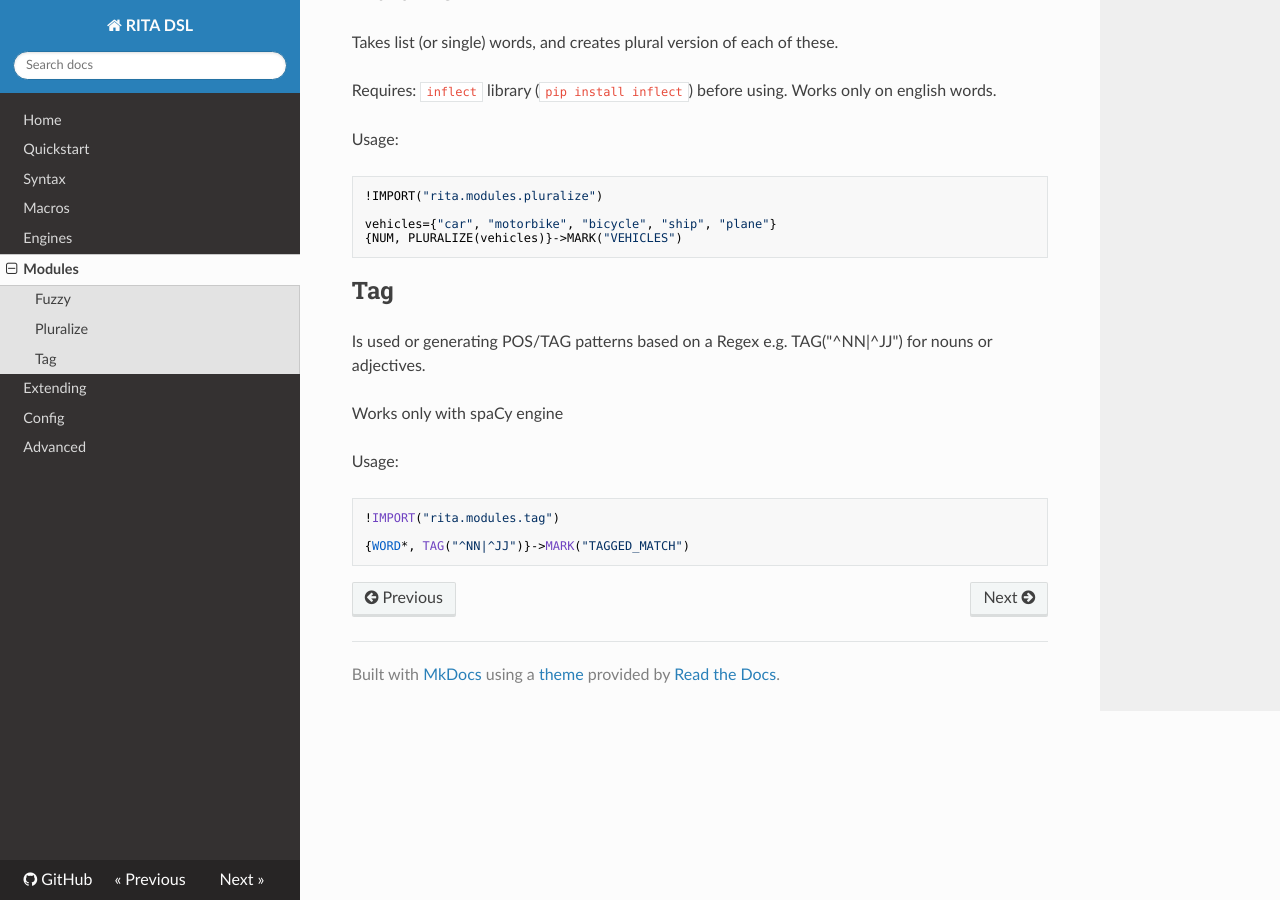
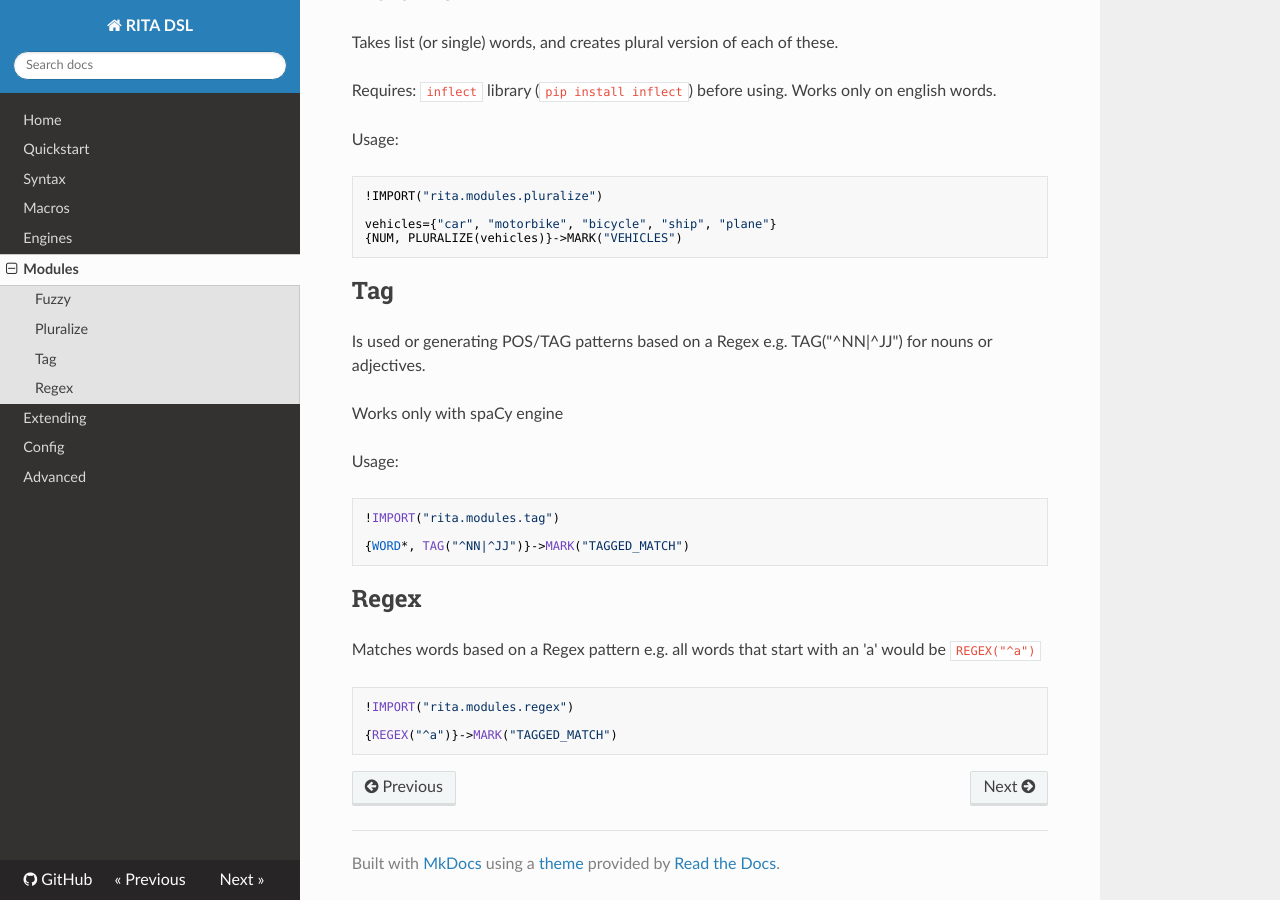
Before and after one commit to zaibacu/rita-dsl, an MkDocs documentation site: the page built from docs/modules.md, in a window 1280 px wide and 900 px high, scrolled down 795 px. Built offline with MkDocs 1.6.1, drawn with Linux system fonts in a browser that asks for light colours; nearby versions of some CDN libraries.

Commit message:
Add module regex

````diff
--- a/docs/modules.md
+++ b/docs/modules.md
@@ -54,3 +54,15 @@ Usage:
 
 {WORD*, TAG("^NN|^JJ")}->MARK("TAGGED_MATCH")
 ```
+
+## Regex
+
+Matches words based on a Regex pattern
+e.g. all words that start with an 'a' would be
+`REGEX("^a")`
+
+```
+!IMPORT("rita.modules.regex")
+
+{REGEX("^a")}->MARK("TAGGED_MATCH")
+```
````
Also changed, not shown: 1 other file.
